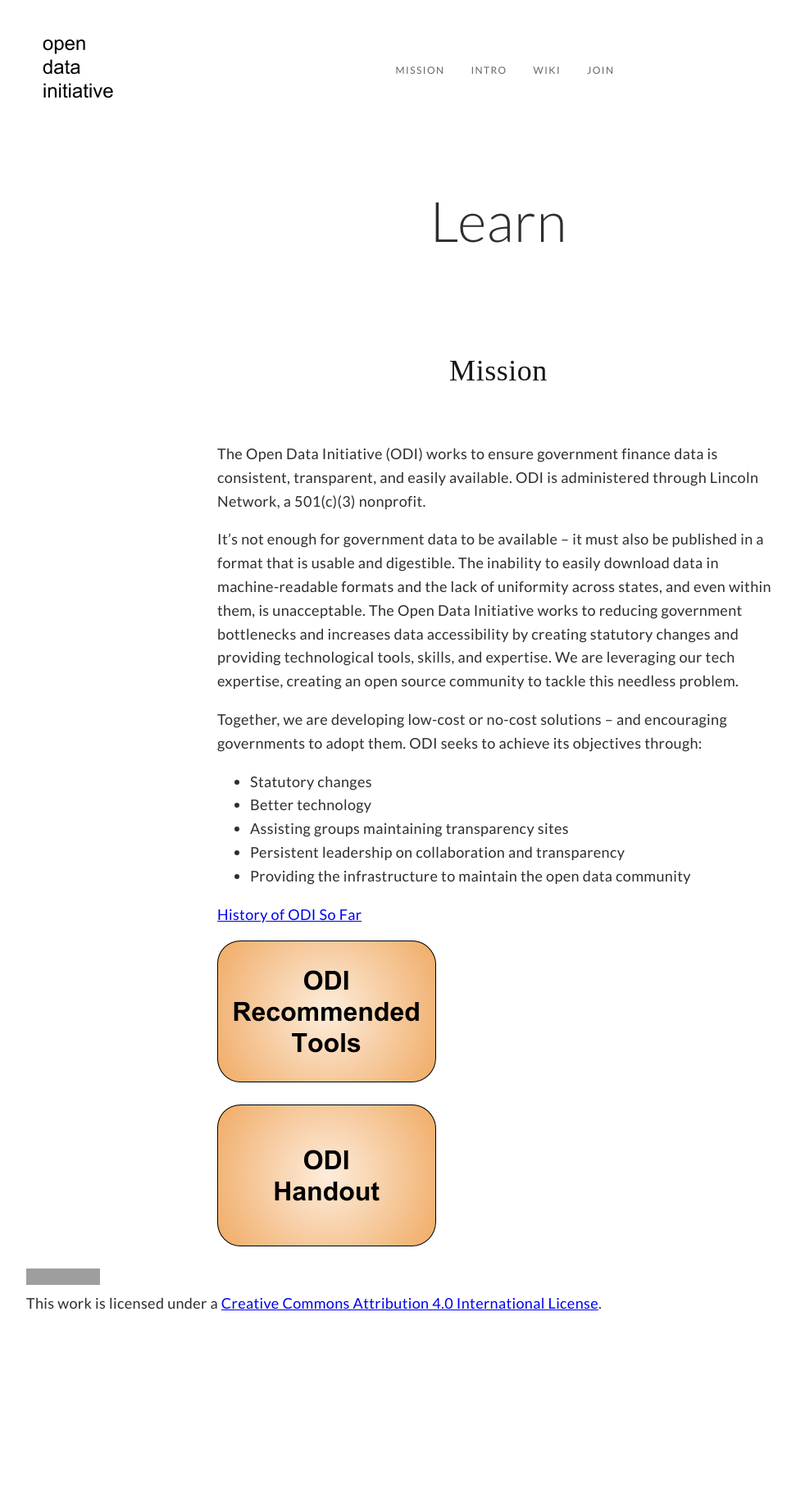
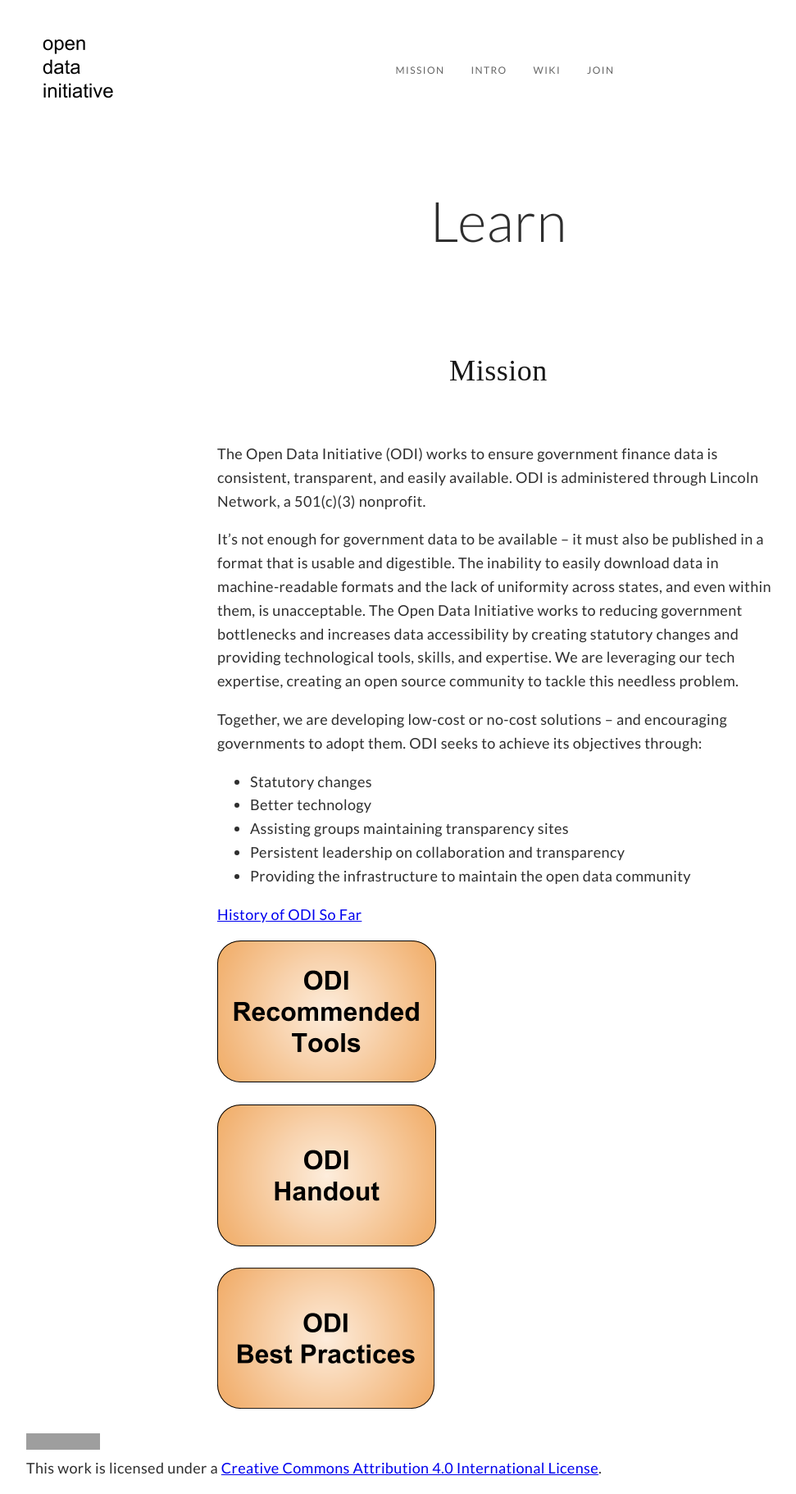
Before and after one commit to opendatainitiative/opendatainitiative.github.io, a Jekyll site: the page built from learn.md, in a window 1280 px wide. Shown: the whole page at 82% size, without its empty margins (32-1003 px from the left). Built offline with Jekyll 4.4.1, drawn with Linux system fonts in a browser that asks for light colours; before the commit the page ends 1622 px from its top, so only the background shows below that; grey boxes are pictures that could not be loaded.

Commit message:
Update learn.md with reference to best practices

```diff
--- a/learn.md
+++ b/learn.md
@@ -31,3 +31,5 @@ ODI seeks to achieve its objectives through:
 [![get ODI Recommeded Tools]({{ site.baseurl }}/assets/img/odi_recommended_tools.png)]({{ site.baseurl }}/assets/doc/ODI_Recommended_Tools.pdf)
 
 [![get ODI Handout]({{ site.baseurl }}/assets/img/odi_handout.png)]({{ site.baseurl }}/assets/doc/ODI_Handout.pdf)
+
+[![get ODI Best Practices]({{ site.baseurl }}/assets/img/odi_best_practices.png)]({{ site.baseurl }}/assets/doc/ODI_Best_Practices.pdf)
```
